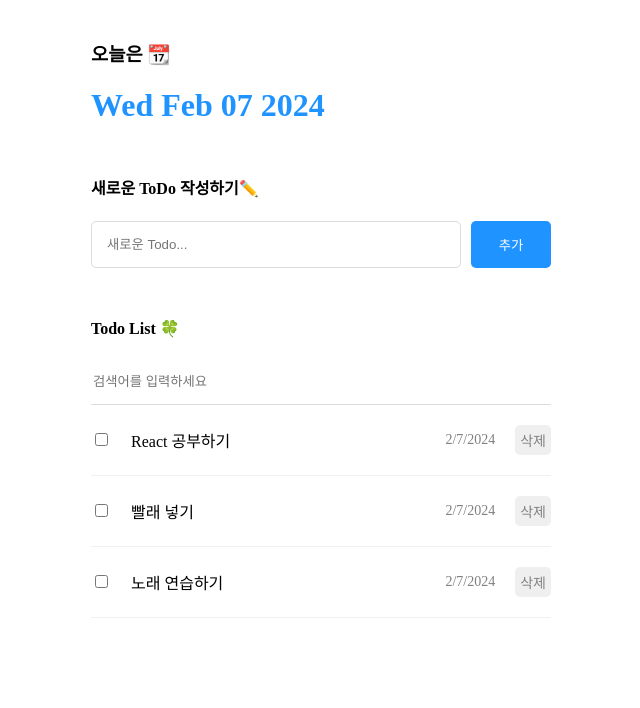
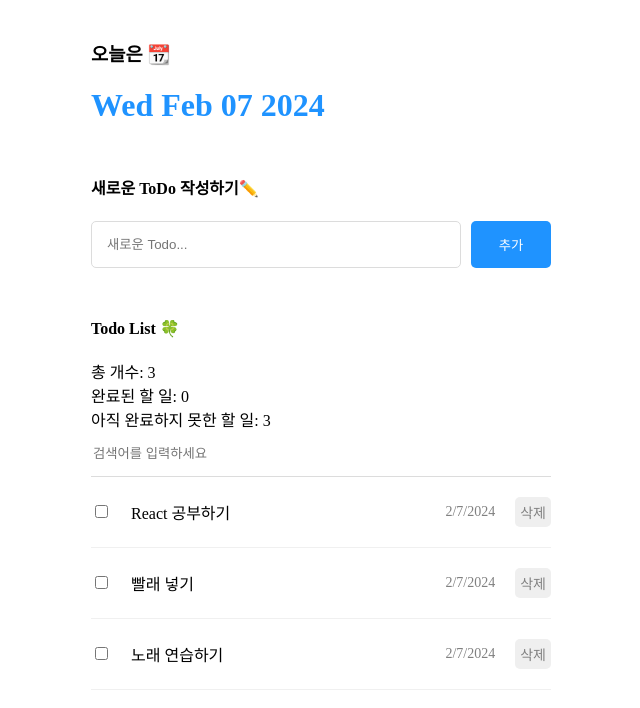
Before and after one commit to kecetchup/React_practice, a React (Create React App) app: page / in a window 1280 px wide. Shown: the top 708 px of the page, without its empty margins (319-959 px from the left). Built offline with nearby package versions, Linux system fonts and the light colour scheme.

Commit message:
최적화 준비

```diff
--- a/src/component/Header.js
+++ b/src/component/Header.js
@@ -1,6 +1,8 @@
+import React from "react";
 import "./Header.css";
 
 const Header = () => {
+    console.log("Header 업데이트");
     return (
         <div className="Header">
             <h3>오늘은 📆</h3>
@@ -9,4 +11,4 @@ const Header = () => {
     );
 };
 
-export default Header;
+export default React.memo(Header);
--- a/src/component/TodoList.js
+++ b/src/component/TodoList.js
@@ -13,9 +13,25 @@ const TodoList = ({todo, onUpdate, onDelete}) =>{
         : todo.filter((it) => it.content.toLowerCase().includes(search.toLowerCase())
         );
     }
+    const analyzeTodo = () => {
+        const totalCount = todo.length;
+        const doneCount = todo.filter((it) => it.isDone).length;
+        const notDoneCount = totalCount - doneCount;
+        return{
+            totalCount,
+            doneCount,
+            notDoneCount,
+        };
+    };
+    const {totalCount, doneCount, notDoneCount} = analyzeTodo();
     return(
         <div className="TodoList">
             <h4>Todo List 🍀</h4>
+            <div>
+                <div>총 개수: {totalCount}</div>
+                <div>완료된 할 일: {doneCount}</div>
+                <div>아직 완료하지 못한 할 일: {notDoneCount}</div>
+            </div>
             <input value={search} onChange={onChangeSearch} className="searchbar" placeholder="검색어를 입력하세요"/>
             <div className="list_wrapper">
                 {getSearchResult().map((it) => (
```
Also changed, not shown: src/App.js (line endings or trailing spaces).
